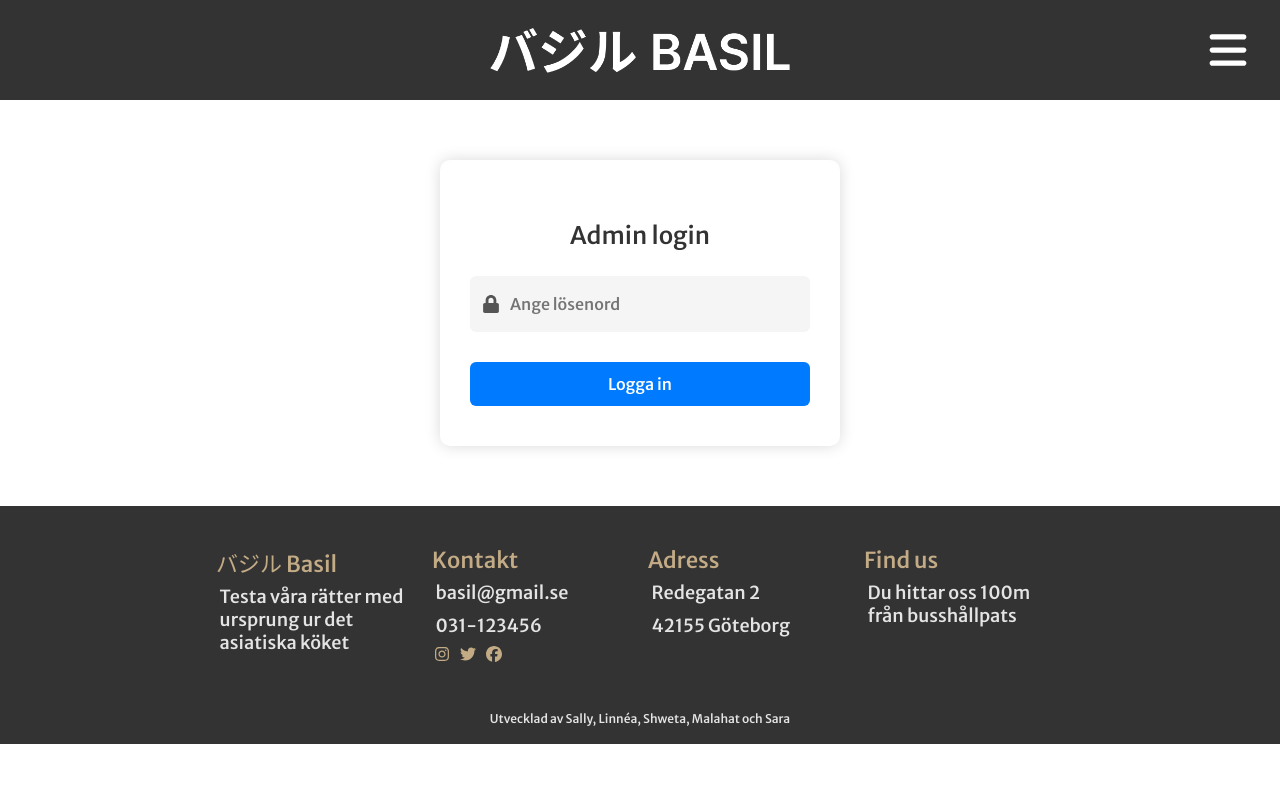
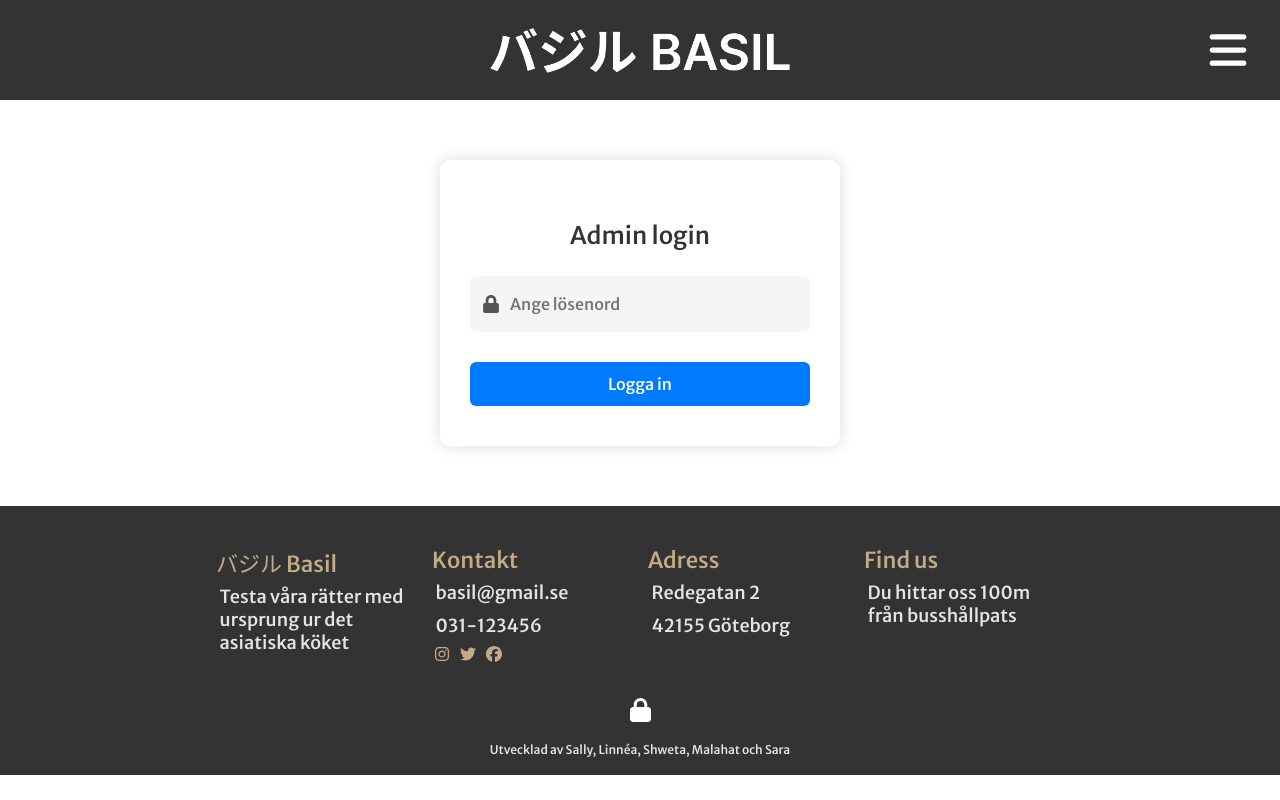
Before and after one commit to NinjaNean/basilika, a React (Vite) app: page /#/signin in a window 1280 px wide. Built offline with nearby package versions, Linux system fonts and the light colour scheme.

Commit message:
change place on lock

```diff
--- a/src/Component/footer/Footer.css
+++ b/src/Component/footer/Footer.css
@@ -88,3 +88,24 @@
 .fonts:hover {
   cursor: pointer;
 }
+.lock-button {
+  position:relative;
+}
+
+.lock-button {
+
+  color: white;
+  font-size: 24px;
+}
+.lock-button .hover-text {
+  opacity: 0;
+  position: absolute;
+}
+.lock-button:hover .hover-text {
+  opacity: 1;
+  font-size: 16px;
+  position: absolute;
+  white-space: nowrap;
+  bottom: 100%;
+  left: 50%;
+}
--- a/src/Component/footer/Footer.jsx
+++ b/src/Component/footer/Footer.jsx
@@ -1,6 +1,8 @@
 import './Footer.css';
 import { FontAwesomeIcon } from '@fortawesome/react-fontawesome';
 import { faTwitter, faFacebook, faInstagram } from '@fortawesome/free-brands-svg-icons';
+import { NavLink } from 'react-router';
+import { faLock } from "@fortawesome/free-solid-svg-icons";
 
 
 
@@ -44,6 +46,10 @@ const Footer = () => {
             </section>
 
                 <section className='footer-source'>
+                <NavLink className='lock-button' to="/signin">
+                    <FontAwesomeIcon icon={faLock} className="lock" />
+                    <span className='hover-text'>Admin</span>
+                </NavLink>
                     <p className='source'> Utvecklad av Sally, Linnéa, Shweta, Malahat och Sara </p>
                 </section>
                 </div>
--- a/src/Component/openMenu/OpenMenu.css
+++ b/src/Component/openMenu/OpenMenu.css
@@ -36,6 +36,3 @@
   color: black;
   padding: 0.3em 0.5em;
 }
-.lock {
-  padding: 0 0.4em;
-}
--- a/src/Component/openMenu/OpenMenu.jsx
+++ b/src/Component/openMenu/OpenMenu.jsx
@@ -2,8 +2,7 @@ import React from "react";
 import { NavLink } from "react-router";
 import "./OpenMenu.css";
 import { useOpenMenuStore } from "../../data/openMenuStore";
-import { FontAwesomeIcon } from "@fortawesome/react-fontawesome";
-import { faLock } from "@fortawesome/free-solid-svg-icons";
+
 
 const OpenMenu = () => {
   const isOpen = useOpenMenuStore((state) => state.isOpen);
@@ -17,9 +16,6 @@ const OpenMenu = () => {
       <NavLink to="/">Hem</NavLink>
       <NavLink to="/menu">Menu</NavLink>
       <NavLink to="/contact">Kontakta oss</NavLink>
-      <NavLink to="/signin">
-        Logga in <FontAwesomeIcon icon={faLock} className="lock" />
-      </NavLink>
     </div>
   );
 };
```
